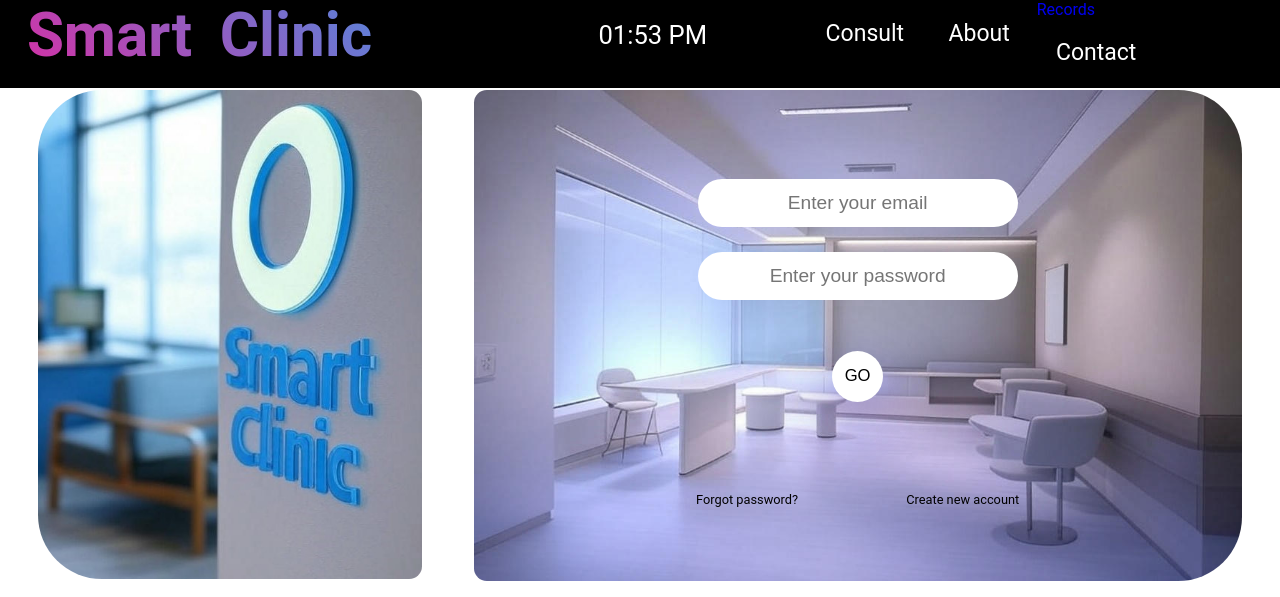
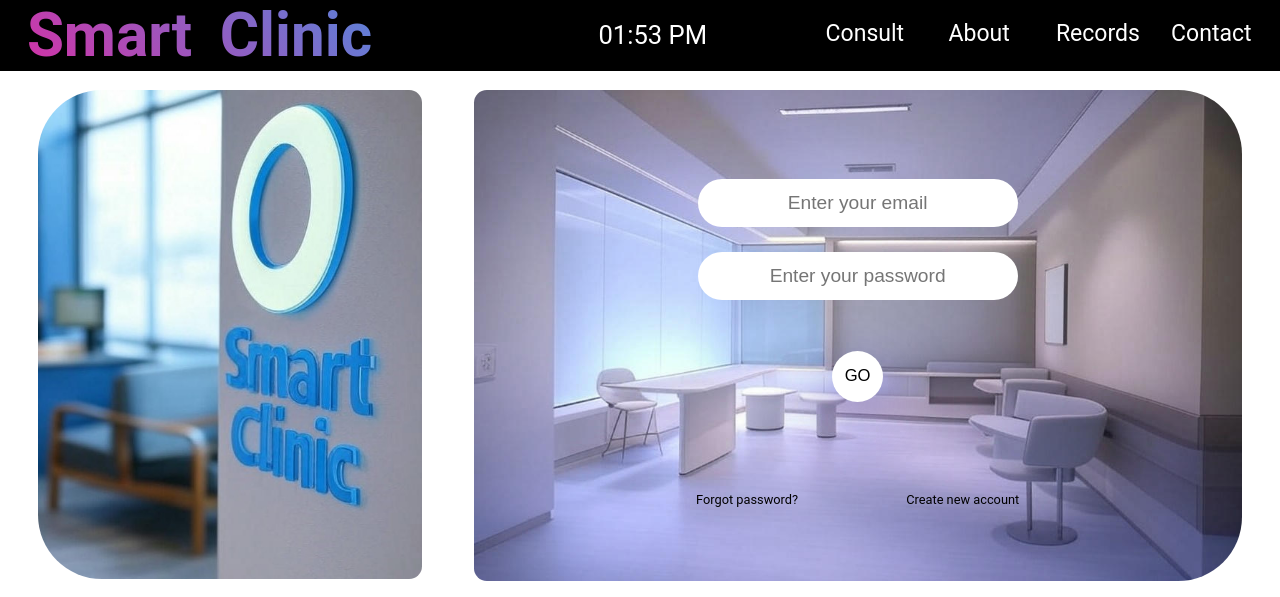
Before and after one commit to jhonjoshua22/Smart-Clinic, a PHP site: page / in a window 1280 px wide. Shown: the top 597 px of the page. Run offline with PHP 8.4, Linux system fonts and the light colour scheme.

Commit message:
Update styles.css

```diff
--- a/styles.css
+++ b/styles.css
@@ -49,7 +49,7 @@ a:active {
 	border-radius: 5vw;
 
 }
-.consultn a, .aboutn a, .featsn a, .contactn a{
+.consultn a, .aboutn a, .recordsn a, .contactn a{
 	float:left;
 	width:8%;
 	height: 3.8vw;
@@ -89,7 +89,7 @@ a:active {
         background-position: 0% 50%;
       }
 }
-.consultn a:hover, .aboutn a:hover, .featsn a:hover, .contactn a:hover{
+.consultn a:hover, .aboutn a:hover, .recordsn a:hover, .contactn a:hover{
 	background: white;
 	color: black;
 }
@@ -155,6 +155,7 @@ input {
 	margin: 0 4vw;
 	font-size: 1vw;
 	border: none;
+        cursor: pointer;
 }
 
 .forgot-password {
```
